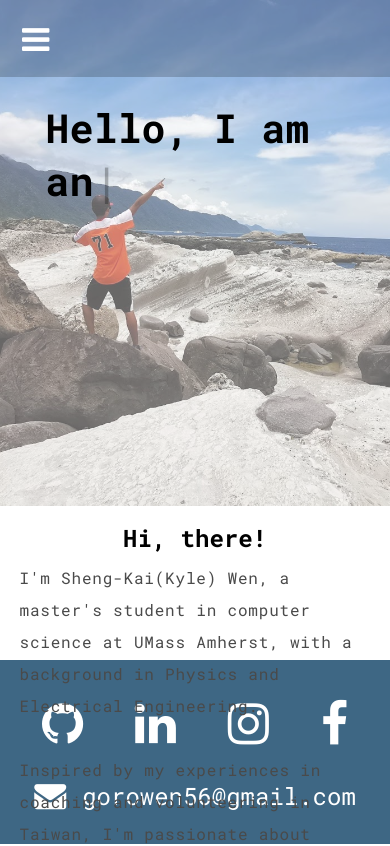
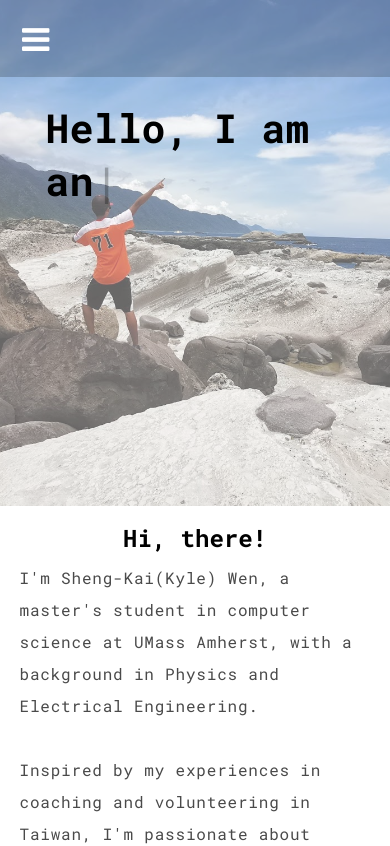
Before and after one commit to shigenogoro/portfolio, a React (Vite) app: page /#/ in a window 390 px wide. Shown: the top 846 px of the page. Built offline with nearby package versions, Linux system fonts and the light colour scheme; a web font is replaced by a local one.

Commit message:
Prevent Overscrolling

```diff
--- a/src/App.css
+++ b/src/App.css
@@ -128,8 +128,6 @@ footer {
     footer {
         width: 100%;
         background-color: rgba(13, 64, 101, 0.796);
-        position: absolute;
-        bottom: 0;
     }
 
     #main-links {
--- a/src/index.css
+++ b/src/index.css
@@ -3,3 +3,7 @@
   box-sizing: border-box;
   font-family: Roboto Mono, Helvetica, Arial, sans-serif;
 }
+
+html body {
+    height: 100%;
+}
```
